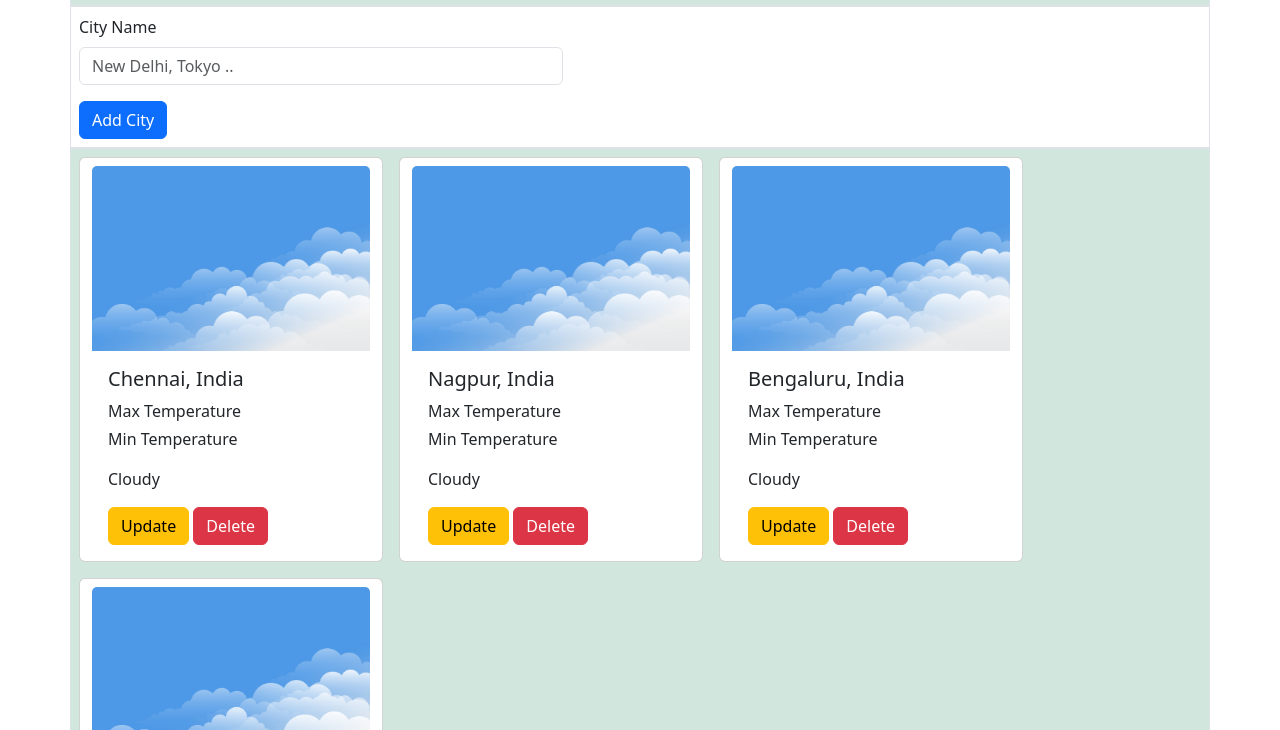
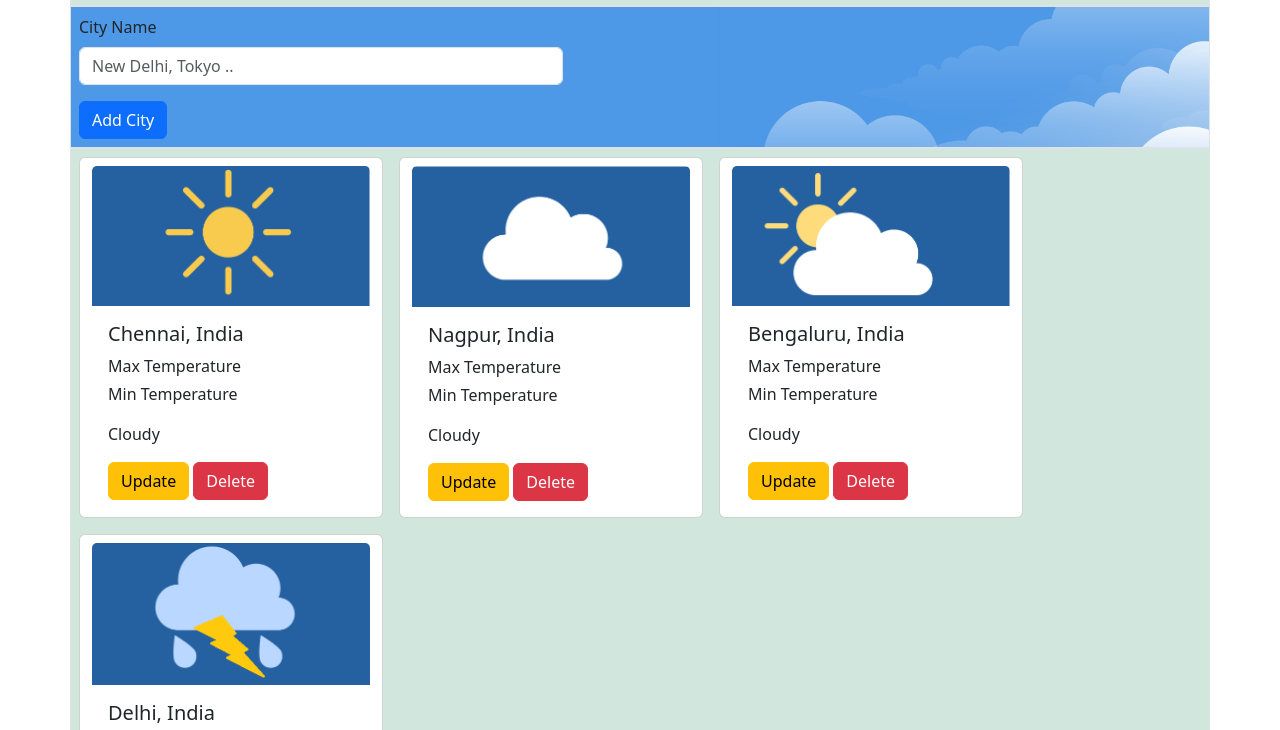
Before and after one commit to Adarsh7448/weather-app, a plain HTML site: page dummy.html in a window 1280 px wide. Shown: the part 55-785 px from the top of the page. Drawn offline with nearby package versions, Linux system fonts and the light colour scheme.

Commit message:
UI complete, all added

```diff
--- a/dummy.html
+++ b/dummy.html
@@ -26,7 +26,7 @@
                     </div>
                   </nav>
             </div>
-            <div class="row border">
+            <div class="row border" style="background-image: url(images/25501.png);">
                 <div class="p-2" style="width: 500px;">
                     <label for="city" class="form-label">City Name</label>
                     <input type="text" class="form-control" id="city" placeholder="New Delhi, Tokyo ..">
@@ -37,7 +37,7 @@
             </div>
             <div class="row border bg-success-subtle">
                 <div class="card m-2" style="width: 19rem;">
-                    <img src="images/25501.jpg" class="card-img-top mt-2" alt="...">
+                    <img src="images/s.png" class="card-img-top mt-2" alt="...">
                     <div class="card-body">
                         <h5 class="card-title">Chennai, India</h5>
                         <p class="card-text mb-1">Max Temperature</p>
@@ -48,7 +48,7 @@
                     </div>
                 </div>
                 <div class="card m-2" style="width: 19rem;">
-                    <img src="images/25501.jpg" class="card-img-top mt-2" alt="...">
+                    <img src="images/c.png" class="card-img-top mt-2" alt="...">
                     <div class="card-body">
                         <h5 class="card-title">Nagpur, India</h5>
                         <p class="card-text mb-1">Max Temperature</p>
@@ -59,7 +59,7 @@
                     </div>
                 </div>
                 <div class="card m-2" style="width: 19rem;">
-                    <img src="images/25501.jpg" class="card-img-top mt-2" alt="...">
+                    <img src="images/cns.png" class="card-img-top mt-2" alt="...">
                     <div class="card-body">
                         <h5 class="card-title">Bengaluru, India</h5>
                         <p class="card-text mb-1">Max Temperature</p>
@@ -70,7 +70,7 @@
                     </div>
                 </div>
                 <div class="card m-2" style="width: 19rem;">
-                    <img src="images/25501.jpg" class="card-img-top mt-2" alt="...">
+                    <img src="images/tnr.png" class="card-img-top mt-2" alt="...">
                     <div class="card-body">
                         <h5 class="card-title">Delhi, India</h5>
                         <p class="card-text mb-1">Max Temperature</p>
```
Also changed, not shown: images/25501.jpg (deleted), images/25501.png (added), images/R.png (added), images/c.png (added), images/cnc.png (added), images/cns.png (added), images/cold.png (added), images/h.png (added), images/s.png (added), images/t.png (added), images/tnr.png (added).
